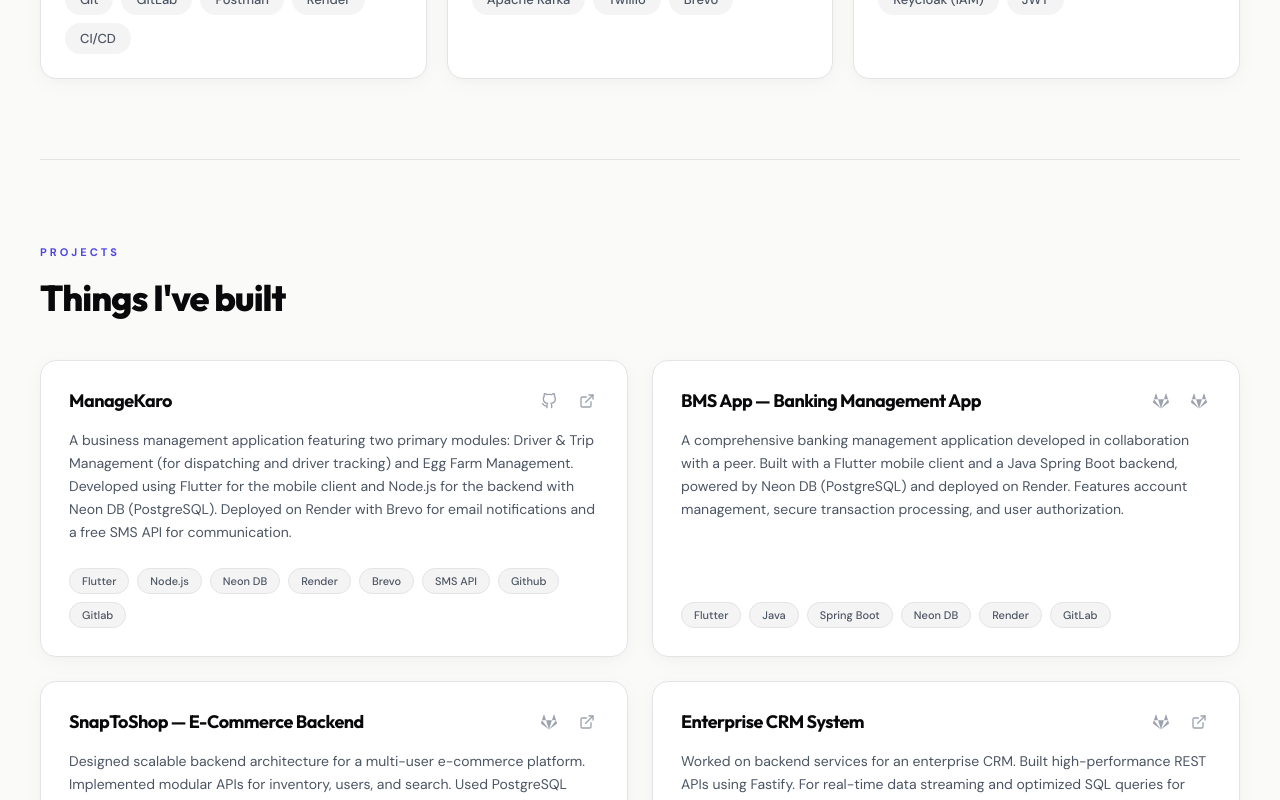
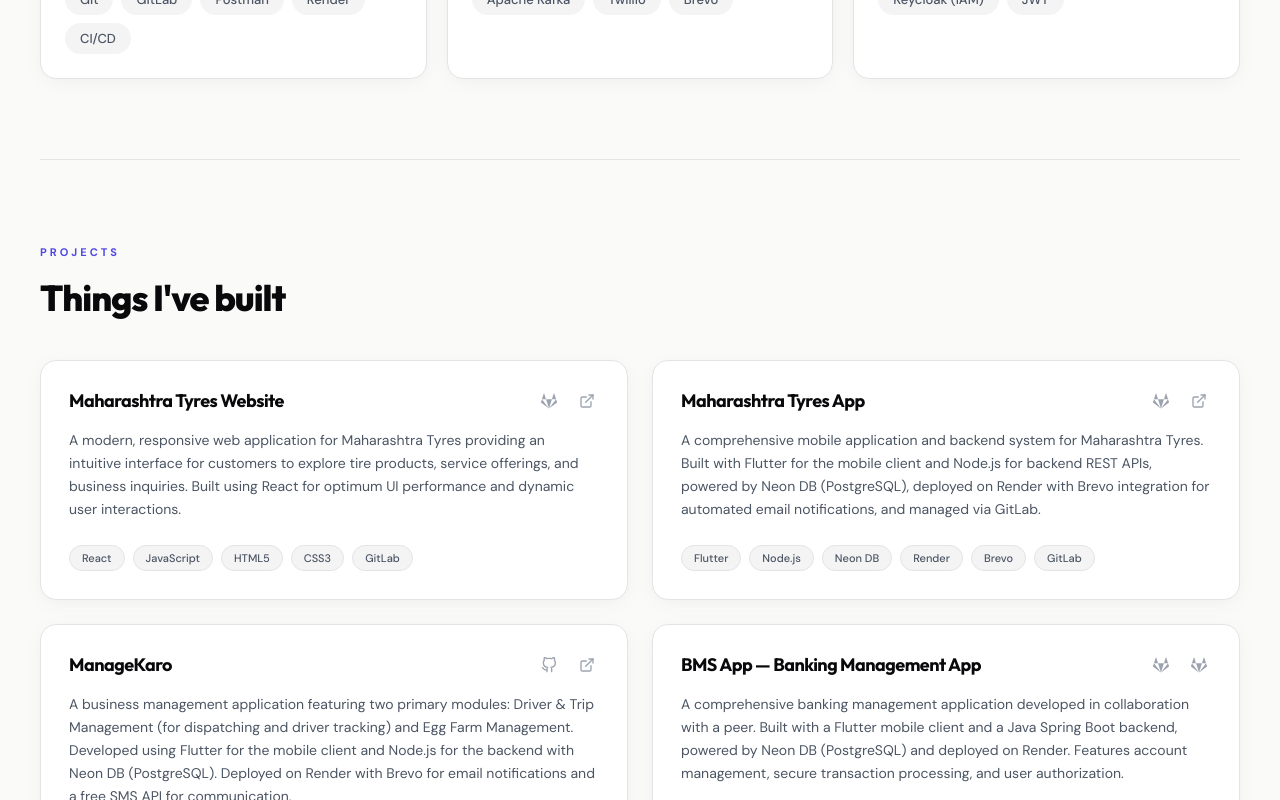
Before and after one commit to Imran4819/my_portfolio, a React (Vite) app: page / in a window 1280 px wide. Shown: the part 1723-2523 px from the top of the page. Built offline with nearby package versions, Linux system fonts and the light colour scheme.

Commit message:
added maharshtra tyres

```diff
--- a/src/components/About.jsx
+++ b/src/components/About.jsx
@@ -5,7 +5,7 @@ import "./About.css";
 
 const stats = [
   { num: "1+", label: "Year of experience" },
-  { num: "4+", label: "Key projects built" },
+  { num: "6+", label: "Key projects built" },
   { num: "8+", label: "Technologies mastered" },
 ];
 
--- a/src/components/Projects.jsx
+++ b/src/components/Projects.jsx
@@ -4,6 +4,24 @@ import { FaGitlab } from 'react-icons/fa';
 import './Projects.css';
 
 const projects = [
+  {
+    name: 'Maharashtra Tyres Website',
+    desc: 'A modern, responsive web application for Maharashtra Tyres providing an intuitive interface for customers to explore tire products, service offerings, and business inquiries. Built using React for optimum UI performance and dynamic user interactions.',
+    stack: ['React', 'JavaScript', 'HTML5', 'CSS3', 'GitLab'],
+    links: [
+      { url: 'https://gitlab.com/imranmaniyar', type: 'gitlab', label: 'Code Repository' },
+      { url: 'https://maharshtratyres.netlify.app/', type: 'live', label: 'Live Demo' }
+    ]
+  },
+  {
+    name: 'Maharashtra Tyres App',
+    desc: 'A comprehensive mobile application and backend system for Maharashtra Tyres. Built with Flutter for the mobile client and Node.js for backend REST APIs, powered by Neon DB (PostgreSQL), deployed on Render with Brevo integration for automated email notifications, and managed via GitLab.',
+    stack: ['Flutter', 'Node.js', 'Neon DB', 'Render', 'Brevo', 'GitLab'],
+    links: [
+      { url: 'https://gitlab.com/imranmaniyar', type: 'gitlab', label: 'Code Repository' },
+      { url: 'https://gitlab.com/imranmaniyar', type: 'live', label: 'Live Demo' }
+    ]
+  },
   {
     name: 'ManageKaro',
     desc: 'A business management application featuring two primary modules: Driver & Trip Management (for dispatching and driver tracking) and Egg Farm Management. Developed using Flutter for the mobile client and Node.js for the backend with Neon DB (PostgreSQL). Deployed on Render with Brevo for email notifications and a free SMS API for communication.',
```
